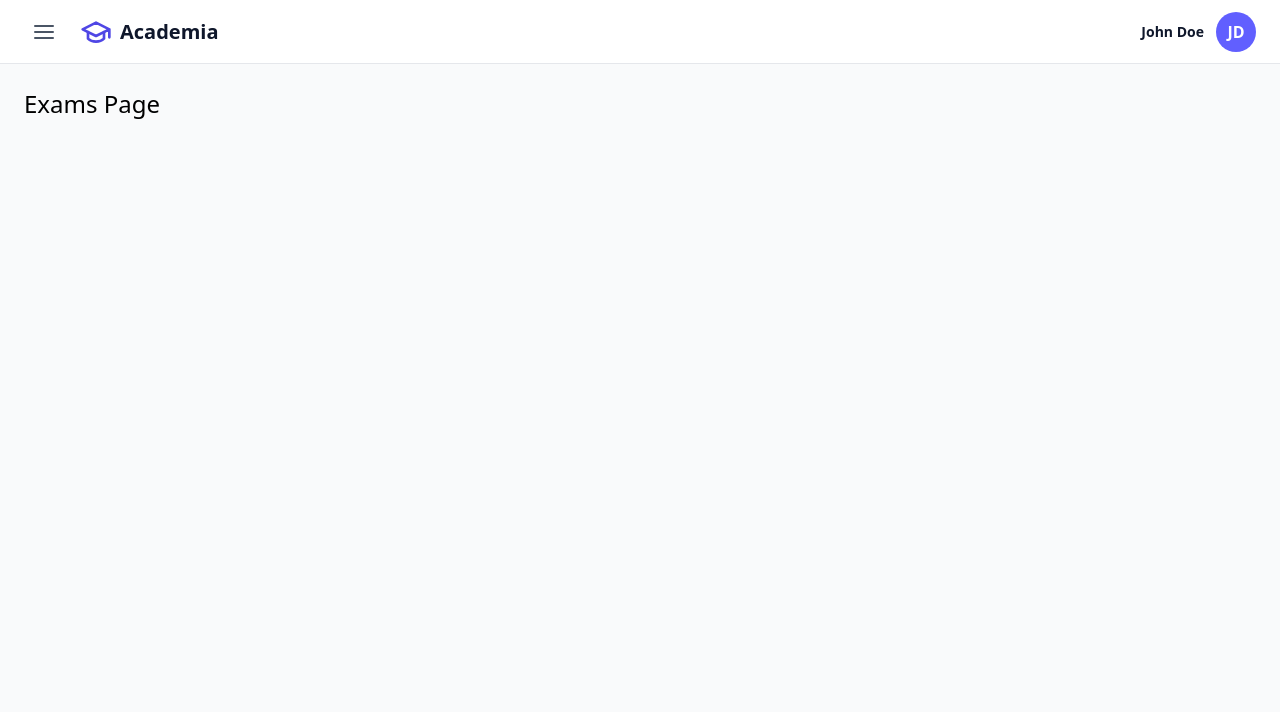
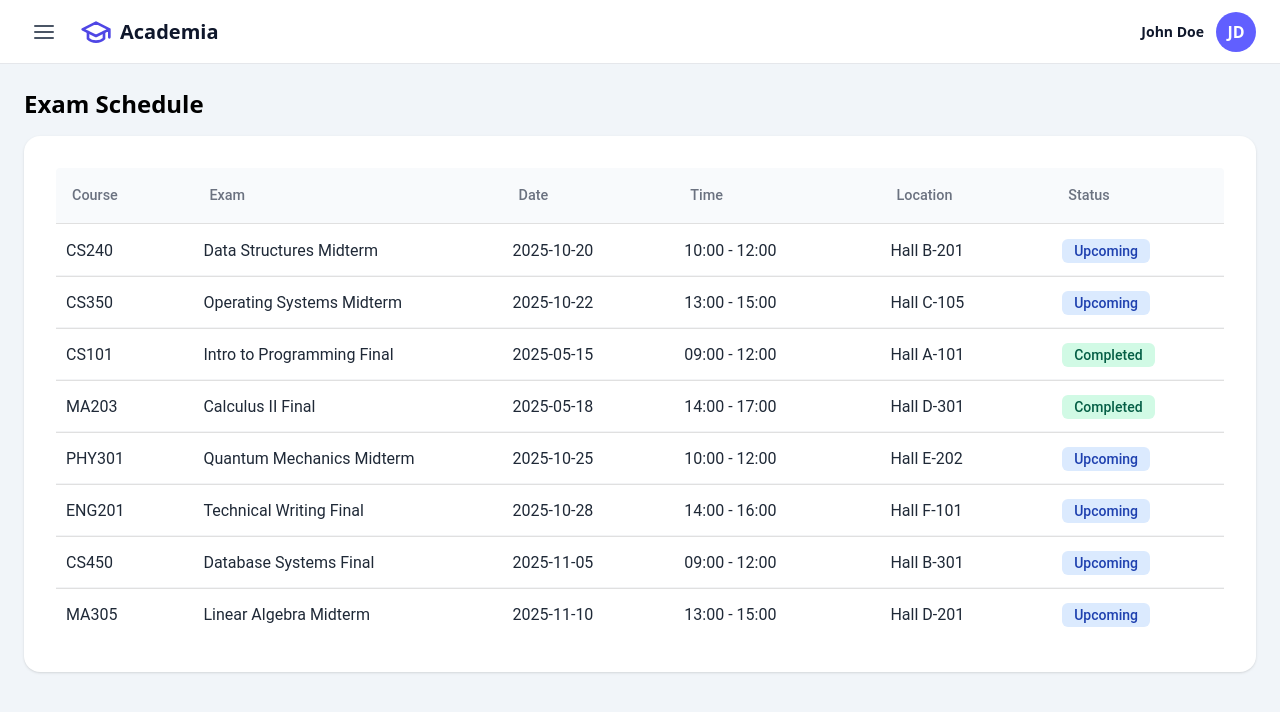
Before and after one commit to MuhammedMahmoud0/Academia-College-Management-Ecosystem, a React (Vite) app in the folder college-system/: page /dashboard/exams in a window 1280 px wide. Shown: the top 712 px of the page. Built offline with nearby package versions, Linux system fonts and the light colour scheme.

Commit message:
make courses and exam UI

```diff
--- a/college-system/package.json
+++ b/college-system/package.json
@@ -14,6 +14,7 @@
     "@emotion/styled": "^11.14.1",
     "@mui/icons-material": "^7.3.4",
     "@mui/material": "^7.3.4",
+    "@mui/x-data-grid": "^8.16.0",
     "@tailwindcss/vite": "^4.1.14",
     "axios": "^1.12.2",
     "chart.js": "^4.5.1",
--- a/college-system/src/App.jsx
+++ b/college-system/src/App.jsx
@@ -4,6 +4,8 @@ import LandingPage from './pages/LandingPage';
 import LoginPage from './pages/LoginPage';
 import MainLayoutPage from './pages/MainLayoutPage';
 import Info from './components/info page/Info';
+import CoursesAndGradesPage from './components/courses&grades/courses&grades';
+import ExamSchedulePage from './components/examSchedule/ExamSchedule';
 
 
 function App() {
@@ -17,8 +19,8 @@ function App() {
         {/* Dashboard Routes with Layout */}
         <Route path="/dashboard" element={<MainLayoutPage />}>
           <Route path="info" element={<Info />} />
-          <Route path="courses" element={<div className="text-2xl">Courses & Grades Page</div>} />
-          <Route path="exams" element={<div className="text-2xl">Exams Page</div>} />
+          <Route path="courses" element={<CoursesAndGradesPage />} />
+          <Route path="exams" element={<ExamSchedulePage />} />
           <Route path="teachers" element={<div className="text-2xl">Teacher's Table Page</div>} />
           <Route path="register" element={<div className="text-2xl">Courses Register Page</div>} />
           <Route path="tasks" element={<div className="text-2xl">Daily Tasks Page</div>} />
--- /dev/null
+++ b/college-system/src/components/courses&grades/courses&grades.jsx
@@ -0,0 +1,15 @@
+import GradesTable from "./coursesTable";
+export default function CoursesAndGradesPage() {
+    return (
+        <div>
+            <div>
+                <h1 className="text-2xl font-semibold mb-4">Courses & Grades</h1>
+            </div>
+
+
+           <div>
+               <GradesTable/>
+           </div>
+        </div>
+    );
+}
--- /dev/null
+++ b/college-system/src/components/courses&grades/coursesTable.jsx
@@ -0,0 +1,88 @@
+import * as React from 'react';
+import Box from '@mui/material/Box';
+import { DataGrid } from '@mui/x-data-grid';
+
+const columns = [
+  { field: 'courseCode', headerName: 'Course Code', flex: 1 },
+  { field: 'courseName', headerName: 'Course Name', flex: 1 },
+  { field: 'credits', headerName: 'Credits', flex: 1},
+  { field: 'semester', headerName: 'Semester', flex: 1 },
+  {
+    field: 'grade',
+    headerName: 'Grade',
+    flex: 1,
+    renderCell: (params) => (
+      <span
+        style={{
+          backgroundColor:
+            params.value === 'A' || params.value === 'A-' ? '#d9fdd3' :
+            params.value === 'B+' || params.value === 'B' ? '#d3e3fd' :
+            '#f3f3f3',
+          color: '#222',
+          padding: '4px 10px',
+          borderRadius: '12px',
+          fontWeight: '600',
+        }}
+      >
+        {params.value}
+      </span>
+    ),
+  },
+];
+
+const rows = [
+  { id: 1, courseCode: 'CS101', courseName: 'Introduction to Programming', credits: 3, semester: 'Fall 2024', grade: 'A' },
+  { id: 2, courseCode: 'MA203', courseName: 'Calculus II', credits: 4, semester: 'Fall 2024', grade: 'B+' },
+  { id: 3, courseCode: 'PHY201', courseName: 'General Physics I', credits: 4, semester: 'Fall 2024', grade: 'A-' },
+  { id: 4, courseCode: 'CS240', courseName: 'Data Structures & Algorithms', credits: 3, semester: 'Spring 2025', grade: 'A' },
+  { id: 5, courseCode: 'CS350', courseName: 'Operating Systems', credits: 3, semester: 'Spring 2025', grade: 'B' },
+  { id: 6, courseCode: 'EE200', courseName: 'Digital Logic Design', credits: 3, semester: 'Spring 2025', grade: 'A-' },
+];
+
+
+export default function GradesTable() {
+  return (
+    <Box
+      className="bg-white p-4 rounded-lg shadow-md w-full"
+      sx={{
+        height: { xs: 500, sm: 450, md: 450 },
+        width: '100%',
+        overflow: 'auto'
+      }}
+    >
+      <DataGrid
+        rows={rows}
+        columns={columns }
+        initialState={{
+          pagination: {
+            paginationModel: {
+              pageSize: 5,
+            },
+          },
+        }}
+        sx={{
+          textAlign: 'left',
+          border: 'none',
+          minWidth: { xs: '600px', sm: '100%' },
+          '& .MuiDataGrid-cell': {
+            borderBottom: 'none',
+            fontSize: { xs: '0.75rem', sm: '0.875rem', md: '1rem' },
+          },
+          '& .MuiDataGrid-columnHeaders': {
+            borderBottom: 'none',
+            backgroundColor: '#f8fafc',
+            fontSize: { xs: '0.8rem', sm: '0.9rem', md: '1rem' },
+          },
+          '& .MuiDataGrid-columnHeader': {
+            backgroundColor: '#f8fafc',
+          },
+          '& .MuiDataGrid-footerContainer': {
+            borderTop: 'none',
+          },
+        }}
+        pageSizeOptions={[5]}
+        disableRowSelectionOnClick
+      />
+    </Box>
+  );
+}
--- /dev/null
+++ b/college-system/src/components/examSchedule/ExamSchedule.jsx
@@ -0,0 +1,12 @@
+import React from 'react';
+import ExamScheduleTable from './ExamScheduleTable';
+export default function ExamSchedulePage() {
+    return (
+        <div>
+            <div>
+                <h1 className="text-2xl font-semibold mb-4">Exam Schedule</h1>
+                <ExamScheduleTable />
+            </div>
+        </div>
+    );
+}
--- /dev/null
+++ b/college-system/src/components/examSchedule/ExamScheduleTable.jsx
@@ -0,0 +1,214 @@
+import * as React from 'react';
+import { useState, useMemo } from 'react';
+import Box from '@mui/material/Box';
+import { DataGrid } from '@mui/x-data-grid';
+
+// Initial exam schedule data
+const initialRows = [
+  {
+    id: 1,
+    course: 'CS240',
+    exam: 'Data Structures Midterm',
+    date: '2025-10-20',
+    time: '10:00 - 12:00',
+    location: 'Hall B-201',
+    status: 'Upcoming'
+  },
+  {
+    id: 2,
+    course: 'CS350',
+    exam: 'Operating Systems Midterm',
+    date: '2025-10-22',
+    time: '13:00 - 15:00',
+    location: 'Hall C-105',
+    status: 'Upcoming'
+  },
+  {
+    id: 3,
+    course: 'CS101',
+    exam: 'Intro to Programming Final',
+    date: '2025-05-15',
+    time: '09:00 - 12:00',
+    location: 'Hall A-101',
+    status: 'Completed'
+  },
+  {
+    id: 4,
+    course: 'MA203',
+    exam: 'Calculus II Final',
+    date: '2025-05-18',
+    time: '14:00 - 17:00',
+    location: 'Hall D-301',
+    status: 'Completed'
+  },
+  {
+    id: 5,
+    course: 'PHY301',
+    exam: 'Quantum Mechanics Midterm',
+    date: '2025-10-25',
+    time: '10:00 - 12:00',
+    location: 'Hall E-202',
+    status: 'Upcoming'
+  },
+  {
+    id: 6,
+    course: 'ENG201',
+    exam: 'Technical Writing Final',
+    date: '2025-10-28',
+    time: '14:00 - 16:00',
+    location: 'Hall F-101',
+    status: 'Upcoming'
+  },
+  {
+    id: 7,
+    course: 'CS450',
+    exam: 'Database Systems Final',
+    date: '2025-11-05',
+    time: '09:00 - 12:00',
+    location: 'Hall B-301',
+    status: 'Upcoming'
+  },
+  {
+    id: 8,
+    course: 'MA305',
+    exam: 'Linear Algebra Midterm',
+    date: '2025-11-10',
+    time: '13:00 - 15:00',
+    location: 'Hall D-201',
+    status: 'Upcoming'
+  },
+];
+
+export default function ExamScheduleTable() {
+  // State for managing rows
+  const [rows, setRows] = useState(initialRows);
+
+  // Define columns with custom rendering
+  const columns = useMemo(() => [
+    { field: 'course', headerName: 'Course', flex: 0.8 },
+    { field: 'exam', headerName: 'Exam', flex: 1.8 },
+    { field: 'date', headerName: 'Date', flex: 1 },
+    { field: 'time', headerName: 'Time', flex: 1.2 },
+    { field: 'location', headerName: 'Location', flex: 1 },
+    {
+      field: 'status',
+      headerName: 'Status',
+      flex: 1,
+      renderCell: (params) => (
+        <span
+          style={{
+            backgroundColor:
+              params.value === 'Upcoming' ? '#dbeafe' :
+              params.value === 'Completed' ? '#d1fae5' :
+              '#f3f4f6',
+            color:
+              params.value === 'Upcoming' ? '#1e40af' :
+              params.value === 'Completed' ? '#065f46' :
+              '#374151',
+            padding: '4px 12px',
+            borderRadius: '6px',
+            fontWeight: '500',
+            fontSize: '0.875rem',
+          }}
+        >
+          {params.value}
+        </span>
+      ),
+    },
+  ], []);
+
+  // Handle row updates (can be extended for future functionality)
+  const processRowUpdate = (newRow) => {
+    setRows(rows.map((row) => (row.id === newRow.id ? newRow : row)));
+    return newRow;
+  };
+
+  // Handle row deletion (optional feature for future use)
+  const _handleDeleteRow = (id) => {
+    setRows(rows.filter((row) => row.id !== id));
+  };
+
+  // Handle adding new row (optional feature for future use)
+  const _handleAddRow = (newRow) => {
+    const id = rows.length > 0 ? Math.max(...rows.map(r => r.id)) + 1 : 1;
+    setRows([...rows, { ...newRow, id }]);
+  };
+  return (
+    <Box
+      className="bg-white p-8 rounded-2xl shadow-sm w-full"
+      sx={{
+        height: 'auto',
+        width: '100%',
+        overflow: 'visible'
+      }}
+    >
+      <DataGrid
+        rows={rows}
+        columns={columns}
+        processRowUpdate={processRowUpdate}
+        hideFooter
+        autoHeight
+        disableColumnMenu
+        sx={{
+          textAlign: 'left',
+          border: 'none',
+          minWidth: { xs: '600px', sm: '100%' },
+          '& .MuiDataGrid-cell': {
+            borderBottom: 'none',
+            fontSize: { xs: '0.9rem', sm: '0.95rem', md: '1rem' },
+
+            color: '#1f2937',
+            fontWeight: '400',
+          },
+          '& .MuiDataGrid-columnHeaders': {
+            borderBottom: '1px solid #e5e7eb',
+            backgroundColor: 'transparent',
+            fontSize: { xs: '0.8rem', sm: '0.85rem', md: '0.9rem' },
+            fontWeight: '500',
+            color: '#6b7280',
+            minHeight: '56px !important',
+            maxHeight: '56px !important',
+          },
+          '& .MuiDataGrid-columnHeader': {
+         backgroundColor: '#f8fafc',
+            padding: '16px',
+            '&:focus': {
+              outline: 'none',
+            },
+            '&:focus-within': {
+              outline: 'none',
+            },
+          },
+          '& .MuiDataGrid-columnHeaderTitle': {
+            fontWeight: '500',
+            color: '#6b7280',
+          },
+          '& .MuiDataGrid-row': {
+            marginBottom: '0px',
+            borderBottom: '1px solid #f3f4f6',
+            '&:last-child': {
+              borderBottom: 'none',
+            }
+          },
+          '& .MuiDataGrid-virtualScroller': {
+            marginTop: '0px !important',
+            backgroundColor: '#ffffff',
+          },
+          '& .MuiDataGrid-row:hover': {
+            backgroundColor: '#f9fafb',
+          },
+          '& .MuiDataGrid-cell:focus': {
+            outline: 'none',
+          },
+          '& .MuiDataGrid-cell:focus-within': {
+            outline: 'none',
+          },
+          '& .MuiDataGrid-columnSeparator': {
+            display: 'none',
+          },
+        }}
+        disableRowSelectionOnClick
+      />
+    </Box>
+  );
+}
--- a/college-system/src/pages/MainLayoutPage.jsx
+++ b/college-system/src/pages/MainLayoutPage.jsx
@@ -15,7 +15,7 @@ export default function MainLayoutPage() {
     };
 
     return (
-        <div className="min-h-screen bg-gray-50">
+        <div className="min-h-screen bg-[#f1f5f9]">
             {/* Header */}
             <Header onMenuToggle={toggleSidebar} />
 
```
Also changed, not shown: 1 other file (tests, documents, lock files or other folders).
